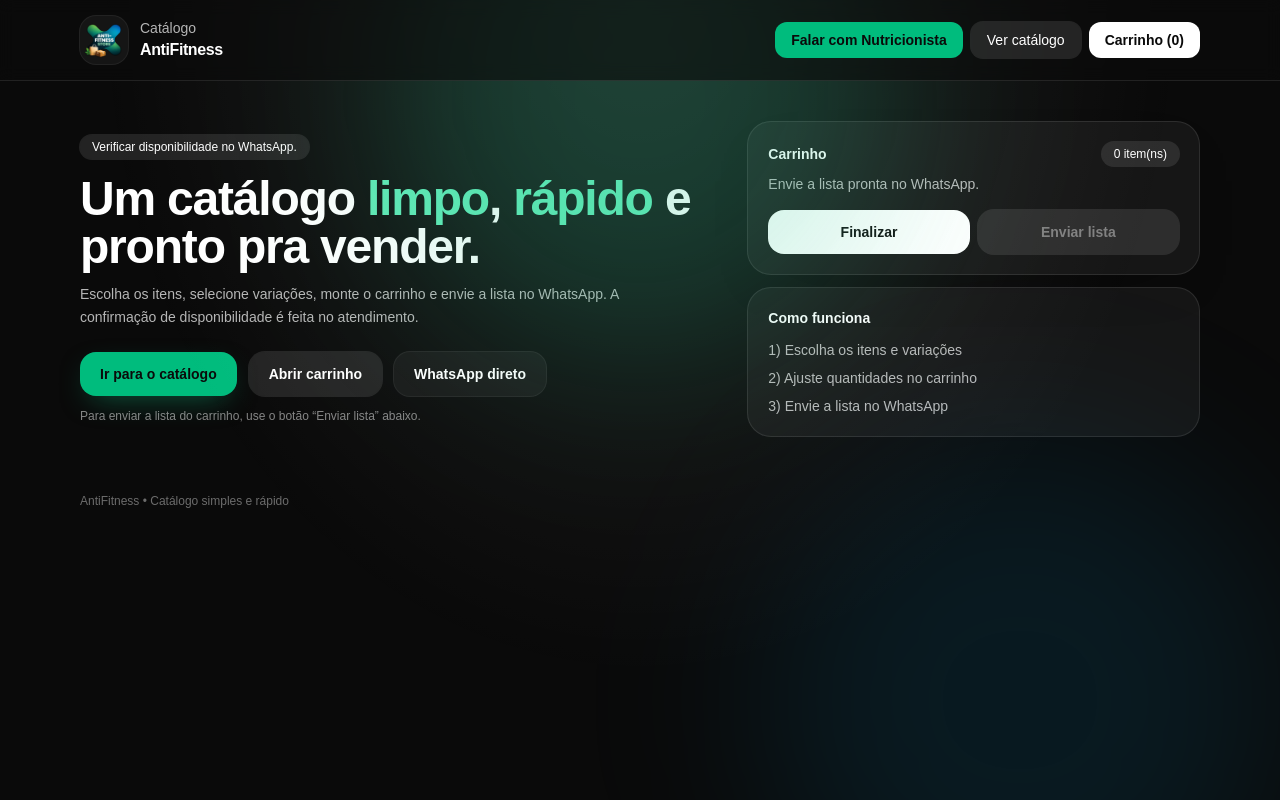
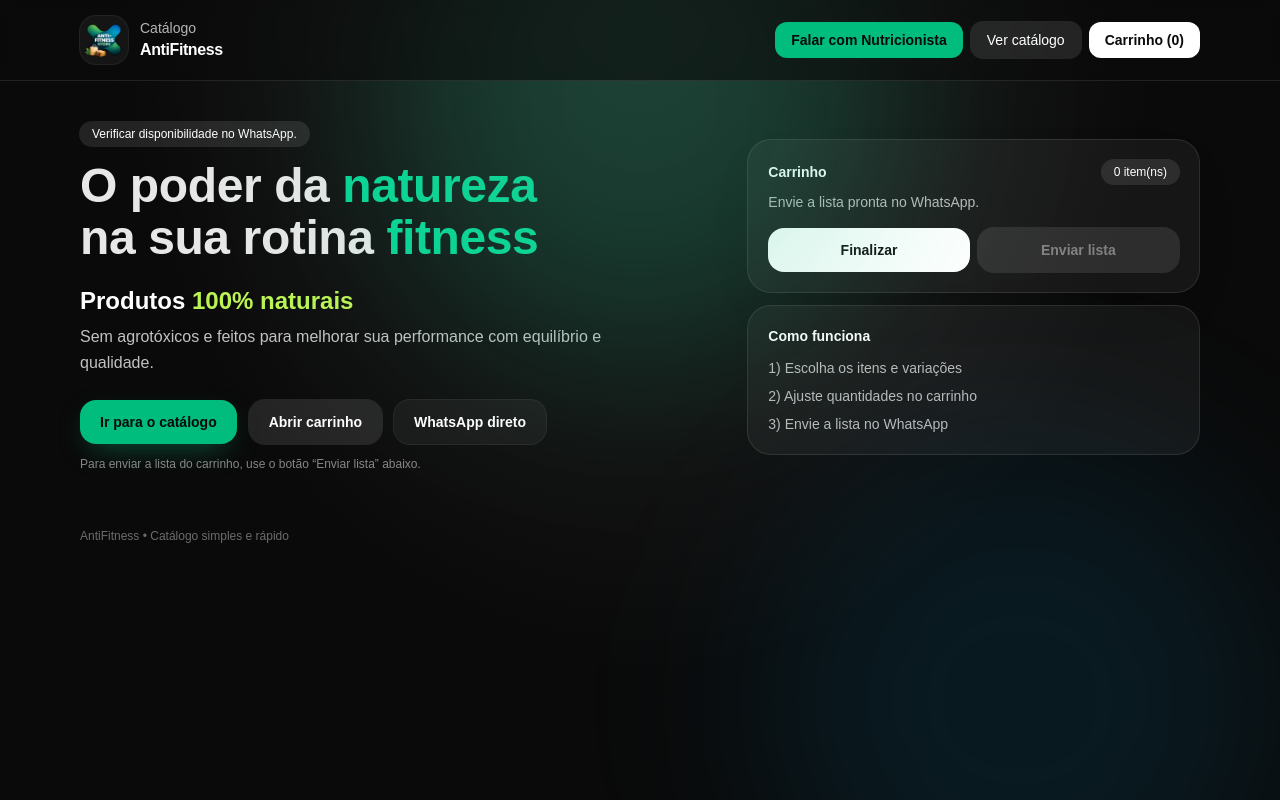
Before and after one commit to AtsumyTNK/AntiFitiness_Catalogo, a Next.js app: page / in a window 1280 px wide. Built offline with nearby package versions, Linux system fonts and the light colour scheme.

Commit message:
Ajuste no layout da página home

```diff
--- a/app/page.tsx
+++ b/app/page.tsx
@@ -15,7 +15,7 @@ const NUTRI_WHATS_NUMBER = "5517997429113";
 const NUTRI_WHATS_MESSAGE =
   "Olá! Vim pelo Catálogo Online do AntiFitness e gostaria de falar com o nutricionista.";
 const NUTRI_WHATS_LINK = `https://wa.me/${NUTRI_WHATS_NUMBER}?text=${encodeURIComponent(
-  NUTRI_WHATS_MESSAGE
+  NUTRI_WHATS_MESSAGE,
 )}`;
 
 /**
@@ -77,13 +77,13 @@ function getVariantLabel(i: CartItem): string {
 
 export default function HomePage() {
   /**
-   * Estado inicial estável para evitar mismatch entre servidor e cliente.
+   * Estado inicial estável para evitar diferença entre servidor e cliente.
    */
   const [hydrated, setHydrated] = useState(false);
   const [items, setItems] = useState<CartItem[]>([]);
 
   /**
-   * Lê o carrinho apenas depois da hidratação.
+   * Lê o carrinho apenas após a hidratação do client.
    */
   useEffect(() => {
     setItems(getCart());
@@ -91,9 +91,12 @@ export default function HomePage() {
   }, []);
 
   /**
-   * Soma a quantidade total de itens do carrinho.
+   * Total de itens exibidos no header e no card lateral.
    */
-  const totalItems = useMemo(() => items.reduce((acc, i) => acc + getQty(i), 0), [items]);
+  const totalItems = useMemo(
+    () => items.reduce((acc, i) => acc + getQty(i), 0),
+    [items],
+  );
 
   /**
    * Monta a mensagem que será enviada para o WhatsApp.
@@ -101,7 +104,9 @@ export default function HomePage() {
   function buildMessageFromCart() {
     const current = getCart();
     const total = current.reduce((acc, i) => acc + getQty(i), 0);
-    const lines = current.map((i) => `- ${getQty(i)}x ${getName(i)} — ${getVariantLabel(i)}`);
+    const lines = current.map(
+      (i) => `- ${getQty(i)}x ${getName(i)} — ${getVariantLabel(i)}`,
+    );
 
     return [
       "Lista – Catálogo AntiFitness",
@@ -124,7 +129,9 @@ export default function HomePage() {
     const current = getCart();
 
     if (current.length === 0) {
-      alert("Seu carrinho está vazio. Adicione produtos antes de enviar no WhatsApp.");
+      alert(
+        "Seu carrinho está vazio. Adicione produtos antes de enviar no WhatsApp.",
+      );
       return;
     }
 
@@ -160,7 +167,9 @@ export default function HomePage() {
 
             <div className="leading-tight">
               <p className="text-sm text-white/70">Catálogo</p>
-              <h1 className="text-base font-semibold tracking-tight">AntiFitness</h1>
+              <h1 className="text-base font-semibold tracking-tight">
+                AntiFitness
+              </h1>
             </div>
           </div>
 
@@ -196,20 +205,50 @@ export default function HomePage() {
       <section className="mx-auto max-w-6xl px-4 pb-8 pt-10">
         <div className="grid gap-6 md:grid-cols-12 md:items-center">
           <div className="md:col-span-7">
+            {/* Aviso curto acima do conteúdo principal */}
             <p className="inline-flex items-center rounded-full bg-white/10 px-3 py-1 text-xs font-medium ring-1 ring-white/10">
               {WHATS_AVAILABILITY_NOTE}
             </p>
 
-            <h2 className="mt-4 text-3xl font-semibold tracking-tight sm:text-4xl md:text-5xl">
-              Um catálogo <span className="text-emerald-300">limpo</span>,{" "}
-              <span className="text-emerald-300">rápido</span> e pronto pra vender.
-            </h2>
+            {/* Hero principal ajustado para mobile e web */}
+            <div className="mt-4 max-w-2xl">
+              <h2 className="leading-[0.98] tracking-tight sm:leading-tight">
+                {/* Mobile */}
+                <span className="block text-[2.1rem] font-semibold sm:hidden">
+                  <span className="block text-white/95">O poder da</span>
+                  <span className="block font-bold text-emerald-400">natureza</span>
+                  <span className="mt-2 block text-white/95">na sua rotina</span>
+                  <span className="block font-bold text-emerald-400">fitness</span>
+                </span>
 
-            <p className="mt-3 max-w-xl text-sm leading-relaxed text-white/70">
-              Escolha os itens, selecione variações, monte o carrinho e envie a lista no WhatsApp.
-              A confirmação de disponibilidade é feita no atendimento.
-            </p>
+                {/* Web / tablet */}
+                <span className="hidden sm:block text-3xl font-semibold md:text-4xl lg:text-5xl">
+                  <span className="block text-white/90">
+                    O poder da{" "}
+                    <span className="font-bold text-emerald-400">natureza</span>
+                  </span>
 
+                  <span className="mt-1 block text-white/90">
+                    na sua rotina{" "}
+                    <span className="font-bold text-emerald-400">fitness</span>
+                  </span>
+                </span>
+              </h2>
+
+              {/* Subheadline */}
+              <div className="mt-5 space-y-2 sm:mt-6">
+                <p className="text-lg font-semibold leading-tight text-white sm:text-xl md:text-2xl">
+                  Produtos <span className="text-lime-300">100% naturais</span>
+                </p>
+
+                <p className="max-w-xl text-sm leading-relaxed text-white/75 sm:text-base">
+                  Sem agrotóxicos e feitos para melhorar sua performance com
+                  equilíbrio e qualidade.
+                </p>
+              </div>
+            </div>
+
+            {/* Botões principais da home */}
             <div className="mt-6 flex flex-col gap-3 sm:flex-row">
               <Link
                 href="/catalogo"
@@ -236,13 +275,15 @@ export default function HomePage() {
             </div>
 
             <p className="mt-3 text-xs text-white/50">
-              Para enviar a lista do carrinho, use o botão “Enviar lista” abaixo.
+              Para enviar a lista do carrinho, use o botão “Enviar lista”
+              abaixo.
             </p>
           </div>
 
           {/* Blocos laterais */}
           <div className="md:col-span-5">
             <div className="grid gap-3">
+              {/* Card do carrinho */}
               <div className="rounded-3xl border border-white/10 bg-white/5 p-5 shadow-[0_20px_60px_-40px_rgba(0,0,0,0.8)]">
                 <div className="flex items-center justify-between">
                   <p className="text-sm font-semibold">Carrinho</p>
@@ -251,7 +292,9 @@ export default function HomePage() {
                   </span>
                 </div>
 
-                <p className="mt-2 text-sm text-white/70">Envie a lista pronta no WhatsApp.</p>
+                <p className="mt-2 text-sm text-white/70">
+                  Envie a lista pronta no WhatsApp.
+                </p>
 
                 <div className="mt-4 grid gap-2 sm:grid-cols-2">
                   <Link
@@ -268,7 +311,7 @@ export default function HomePage() {
                     className={[
                       "inline-flex items-center justify-center rounded-2xl px-4 py-3 text-sm font-semibold",
                       !hydrated || totalItems === 0
-                        ? "bg-white/10 text-white/40 ring-1 ring-white/10 cursor-not-allowed"
+                        ? "cursor-not-allowed bg-white/10 text-white/40 ring-1 ring-white/10"
                         : "bg-emerald-500 text-neutral-950 hover:bg-emerald-400",
                     ].join(" ")}
                   >
@@ -277,6 +320,7 @@ export default function HomePage() {
                 </div>
               </div>
 
+              {/* Card de explicação */}
               <div className="rounded-3xl border border-white/10 bg-white/5 p-5">
                 <p className="text-sm font-semibold">Como funciona</p>
                 <ul className="mt-3 space-y-2 text-sm text-white/70">
```
